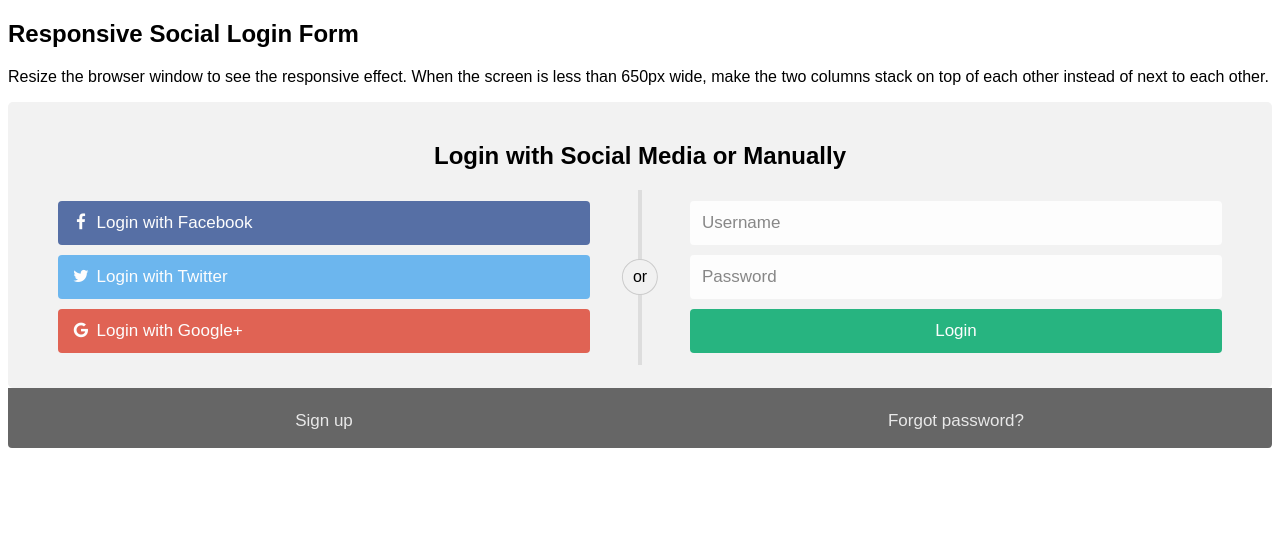
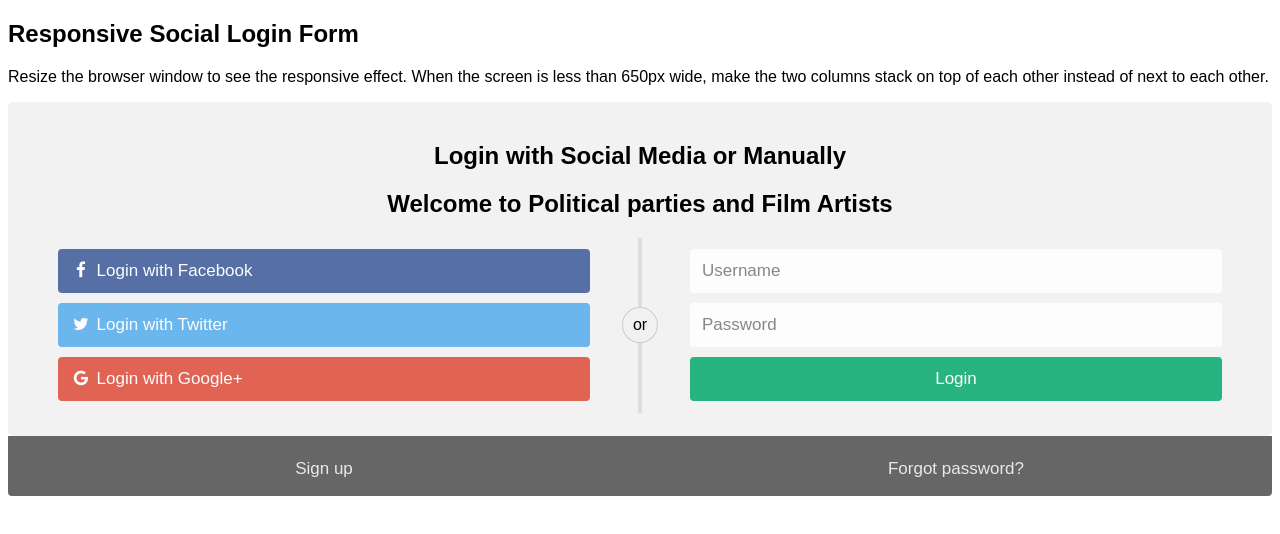
Before and after one commit to AkhilMylaram/docker, a plain HTML site: page index.html in a window 1280 px wide. Drawn offline with Linux system fonts and the light colour scheme.

Commit message:
Update index.html
add a h2 tag

```diff
--- a/index.html
+++ b/index.html
@@ -142,6 +142,7 @@
   <form action="/action_page.php">
     <div class="row">
       <h2 style="text-align:center">Login with Social Media or Manually</h2>
+      <h2 style="text-align:center">Welcome to Political parties and Film Artists</h2>
       <div class="vl">
         <span class="vl-innertext">or</span>
       </div>
```
